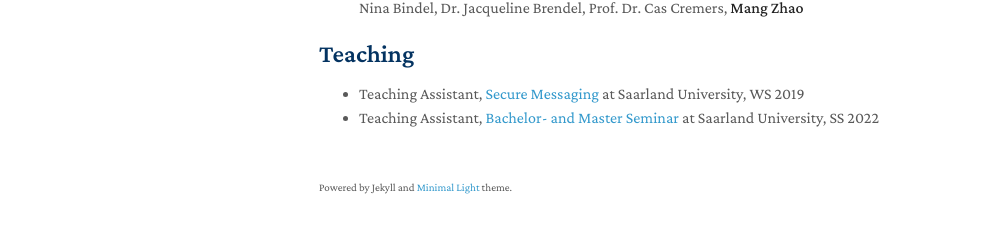
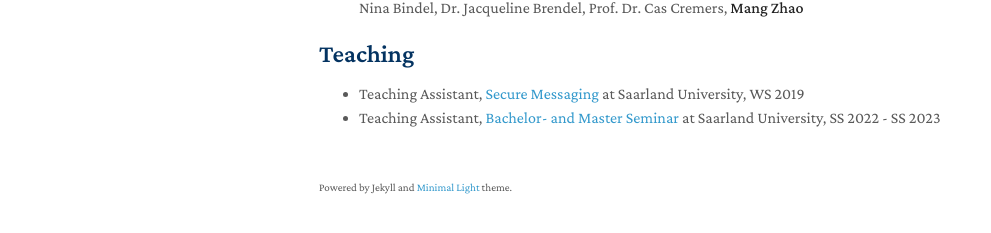
Before and after one commit to 422256579/myHomepage, a Jekyll site: the page built from index.md, in a window 1280 px wide and 900 px high, scrolled down 680 px. Shown: the part 632-865 px from the top of the window, without its empty margins (151-1142 px from the left). Built offline with Jekyll 4.4.1, drawn with Linux system fonts in a browser that asks for light colours; nearby versions of some CDN libraries; a style sheet for code colours, icons or effects is not loaded.

Commit message:
Update index.md

```diff
--- a/index.md
+++ b/index.md
@@ -70,4 +70,4 @@ If you have any suitable positions for me, please contact me [mang.zhao@cispa.de
 ## Teaching
 
 - Teaching Assistant, [Secure Messaging](https://cms.cispa.saarland/secmes/) at Saarland University, WS 2019
-- Teaching Assistant, [Bachelor- and Master Seminar](https://cms.cispa.saarland/bms22/) at Saarland University, SS 2022
+- Teaching Assistant, [Bachelor- and Master Seminar](https://cms.cispa.saarland/bms22/) at Saarland University, SS 2022 - SS 2023
```
